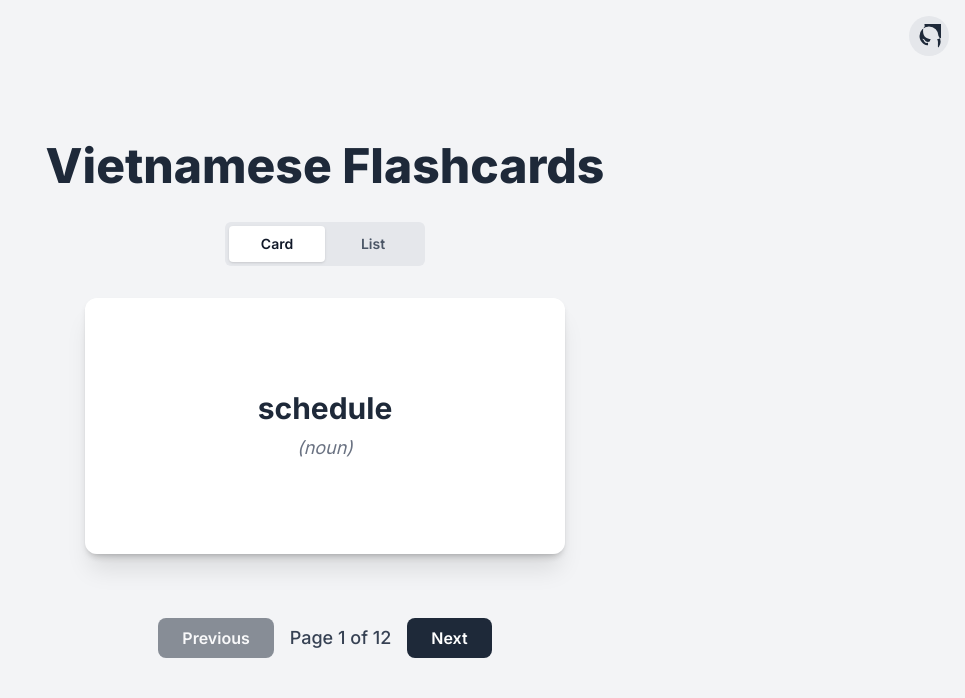
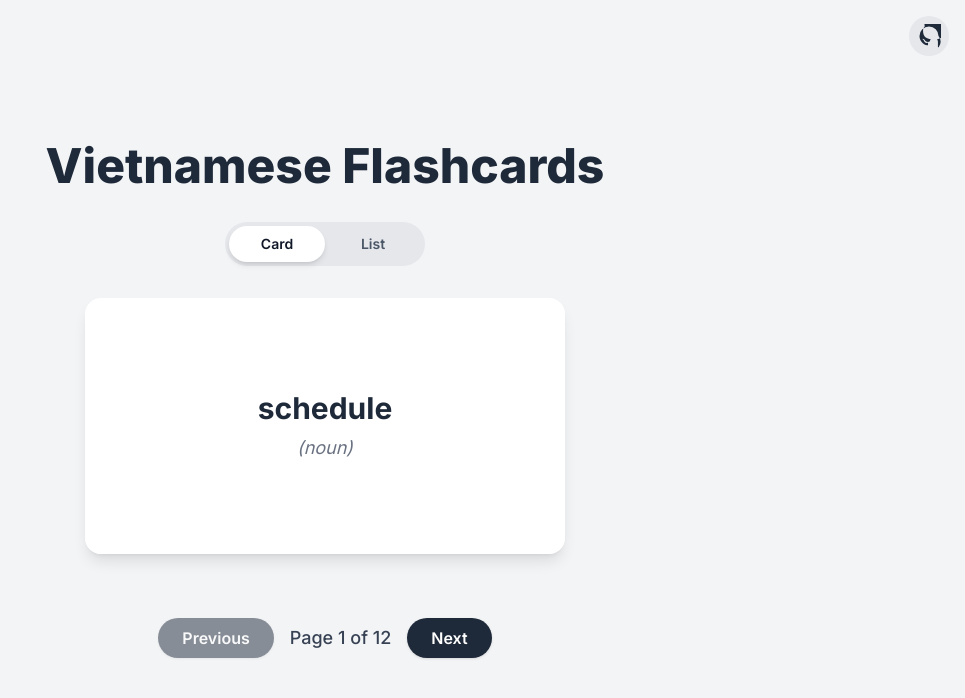
Before and after one commit to ttanlocc/flashcard-app, a Next.js app: page / in a window 1280 px wide. Shown: the top 698 px of the page, without its empty margins (315-1280 px from the left). Built offline with nearby package versions, Linux system fonts and the light colour scheme.

Commit message:
style: Soften UI with increased border radius and adjusted shadows

```diff
--- a/src/components/FlashcardApp.tsx
+++ b/src/components/FlashcardApp.tsx
@@ -9,12 +9,12 @@ type ViewMode = 'card' | 'list';
 
 const ViewSwitcher = ({ view, setView }: { view: ViewMode; setView: (view: ViewMode) => void }) => {
   return (
-    <div className="mb-8 flex justify-center rounded-md bg-gray-200 p-1 dark:bg-gray-700">
+    <div className="mb-8 flex justify-center rounded-full bg-gray-200 p-1 dark:bg-gray-700">
       <button
         onClick={() => setView('card')}
-        className={`w-24 rounded px-4 py-2 text-sm font-semibold transition-colors ${
+        className={`w-24 rounded-full px-4 py-2 text-sm font-semibold transition-colors ${
           view === 'card'
-            ? 'bg-white text-gray-900 shadow dark:bg-gray-500 dark:text-gray-100'
+            ? 'bg-white text-gray-900 shadow-md dark:bg-gray-500 dark:text-gray-100'
             : 'text-gray-600 hover:bg-gray-300 dark:text-gray-300 dark:hover:bg-gray-600'
         }`}
       >
@@ -22,9 +22,9 @@ const ViewSwitcher = ({ view, setView }: { view: ViewMode; setView: (view: ViewM
       </button>
       <button
         onClick={() => setView('list')}
-        className={`w-24 rounded px-4 py-2 text-sm font-semibold transition-colors ${
+        className={`w-24 rounded-full px-4 py-2 text-sm font-semibold transition-colors ${
           view === 'list'
-            ? 'bg-white text-gray-900 shadow dark:bg-gray-500 dark:text-gray-100'
+            ? 'bg-white text-gray-900 shadow-md dark:bg-gray-500 dark:text-gray-100'
             : 'text-gray-600 hover:bg-gray-300 dark:text-gray-300 dark:hover:bg-gray-600'
         }`}
       >
--- a/src/components/FlashcardViewer.tsx
+++ b/src/components/FlashcardViewer.tsx
@@ -5,19 +5,19 @@ import { Flashcard } from '@/types/types';
 
 const FlipCard = ({ card, isFlipped, onClick }: { card: Flashcard; isFlipped: boolean; onClick: () => void }) => {
   return (
-    <div className="w-full h-64 [perspective:1000px]" onClick={onClick}>
+    <div className="h-64 w-full [perspective:1000px]" onClick={onClick}>
       <div
-        className={`relative h-full w-full cursor-pointer rounded-xl shadow-xl transition-all duration-500 [transform-style:preserve-3d] ${
+        className={`relative h-full w-full cursor-pointer rounded-2xl shadow-lg transition-all duration-500 [transform-style:preserve-3d] ${
           isFlipped ? '[transform:rotateY(180deg)]' : ''
         }`}
       >
         {/* Front of the card */}
-        <div className="absolute inset-0 flex flex-col items-center justify-center rounded-xl bg-white p-6 text-center shadow-md [backface-visibility:hidden] dark:bg-gray-800">
+        <div className="absolute inset-0 flex flex-col items-center justify-center rounded-2xl bg-white p-6 text-center [backface-visibility:hidden] dark:bg-gray-800">
           <h2 className="mb-2 text-2xl font-bold text-gray-800 sm:text-3xl dark:text-gray-100">{card['Từ vựng']}</h2>
           <p className="text-md italic text-gray-500 sm:text-lg dark:text-gray-400">({card['Từ loại']})</p>
         </div>
         {/* Back of the card */}
-        <div className="absolute inset-0 h-full w-full rounded-xl bg-gray-900 px-6 text-center text-slate-200 [transform:rotateY(180deg)] [backface-visibility:hidden] sm:px-12 dark:bg-black">
+        <div className="absolute inset-0 h-full w-full rounded-2xl bg-gray-900 px-6 text-center text-slate-200 [transform:rotateY(180deg)] [backface-visibility:hidden] sm:px-12 dark:bg-black">
           <div className="flex min-h-full flex-col items-center justify-center">
             <h3 className="text-xl font-bold sm:text-2xl">{card['Nghĩa tiếng Việt']}</h3>
             <p className="mt-2 text-sm sm:text-base">{card['Định nghĩa tiếng Anh']}</p>
@@ -68,7 +68,7 @@ export const FlashcardViewer = ({ flashcards }: { flashcards: Flashcard[] }) =>
         <button
           onClick={goToPreviousPage}
           disabled={currentPage === 0}
-          className="rounded-lg bg-gray-800 px-6 py-2 font-semibold text-white transition hover:bg-gray-700 disabled:cursor-not-allowed disabled:opacity-50 dark:bg-gray-200 dark:text-gray-900 dark:hover:bg-gray-300"
+          className="rounded-full bg-gray-800 px-6 py-2 font-semibold text-white shadow-sm transition hover:bg-gray-700 disabled:cursor-not-allowed disabled:opacity-50 dark:bg-gray-200 dark:text-gray-900 dark:hover:bg-gray-300"
         >
           Previous
         </button>
@@ -78,7 +78,7 @@ export const FlashcardViewer = ({ flashcards }: { flashcards: Flashcard[] }) =>
         <button
           onClick={goToNextPage}
           disabled={currentPage >= totalPages - 1}
-          className="rounded-lg bg-gray-800 px-6 py-2 font-semibold text-white transition hover:bg-gray-700 disabled:cursor-not-allowed disabled:opacity-50 dark:bg-gray-200 dark:text-gray-900 dark:hover:bg-gray-300"
+          className="rounded-full bg-gray-800 px-6 py-2 font-semibold text-white shadow-sm transition hover:bg-gray-700 disabled:cursor-not-allowed disabled:opacity-50 dark:bg-gray-200 dark:text-gray-900 dark:hover:bg-gray-300"
         >
           Next
         </button>
--- a/src/components/ListView.tsx
+++ b/src/components/ListView.tsx
@@ -2,7 +2,7 @@ import { Flashcard } from '@/types/types';
 
 export const ListView = ({ flashcards }: { flashcards: Flashcard[] }) => {
   return (
-    <div className="w-full max-w-4xl rounded-lg bg-white p-4 shadow-md dark:bg-gray-800 sm:p-6">
+    <div className="w-full max-w-4xl rounded-2xl bg-white p-4 shadow-lg dark:bg-gray-800 sm:p-6">
       <div className="overflow-x-auto">
         <table className="w-full min-w-full text-left text-sm text-gray-700 dark:text-gray-300">
           <thead className="bg-gray-50 text-xs uppercase text-gray-700 dark:bg-gray-700 dark:text-gray-400">
```
